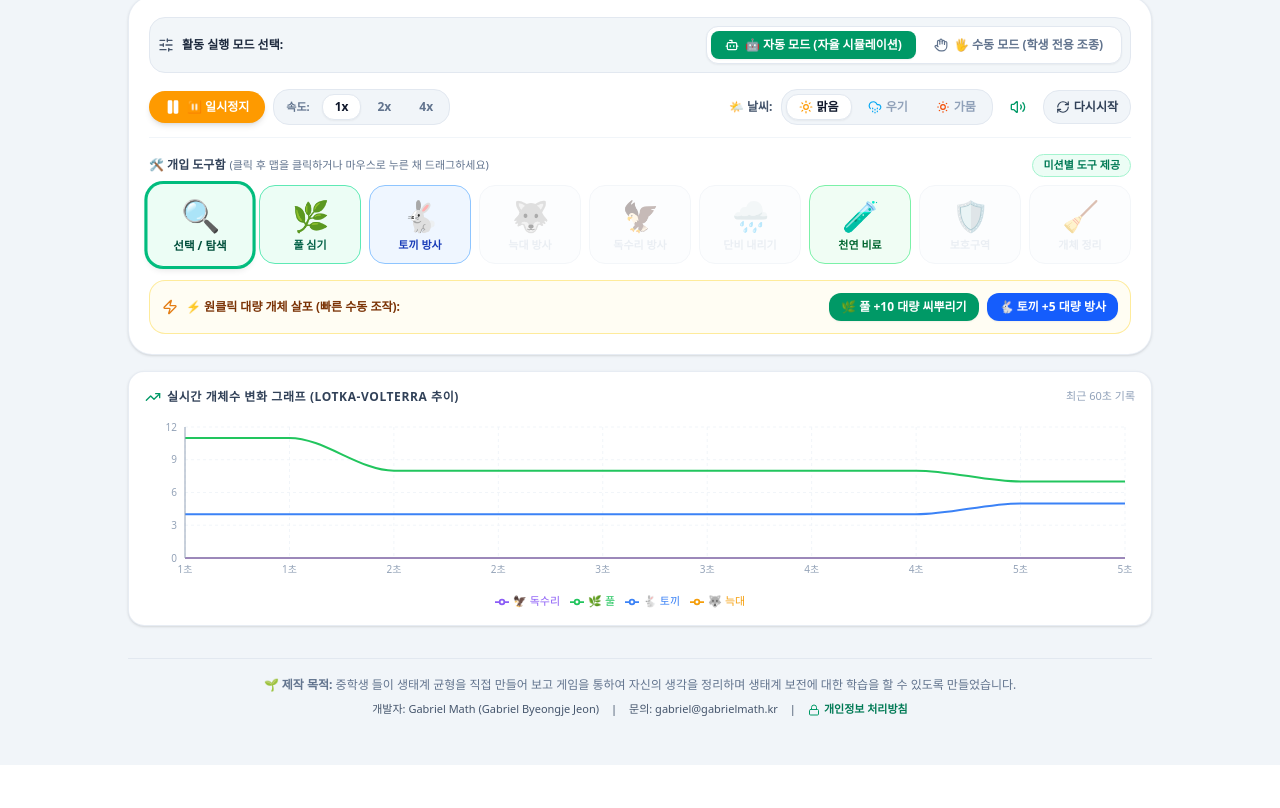
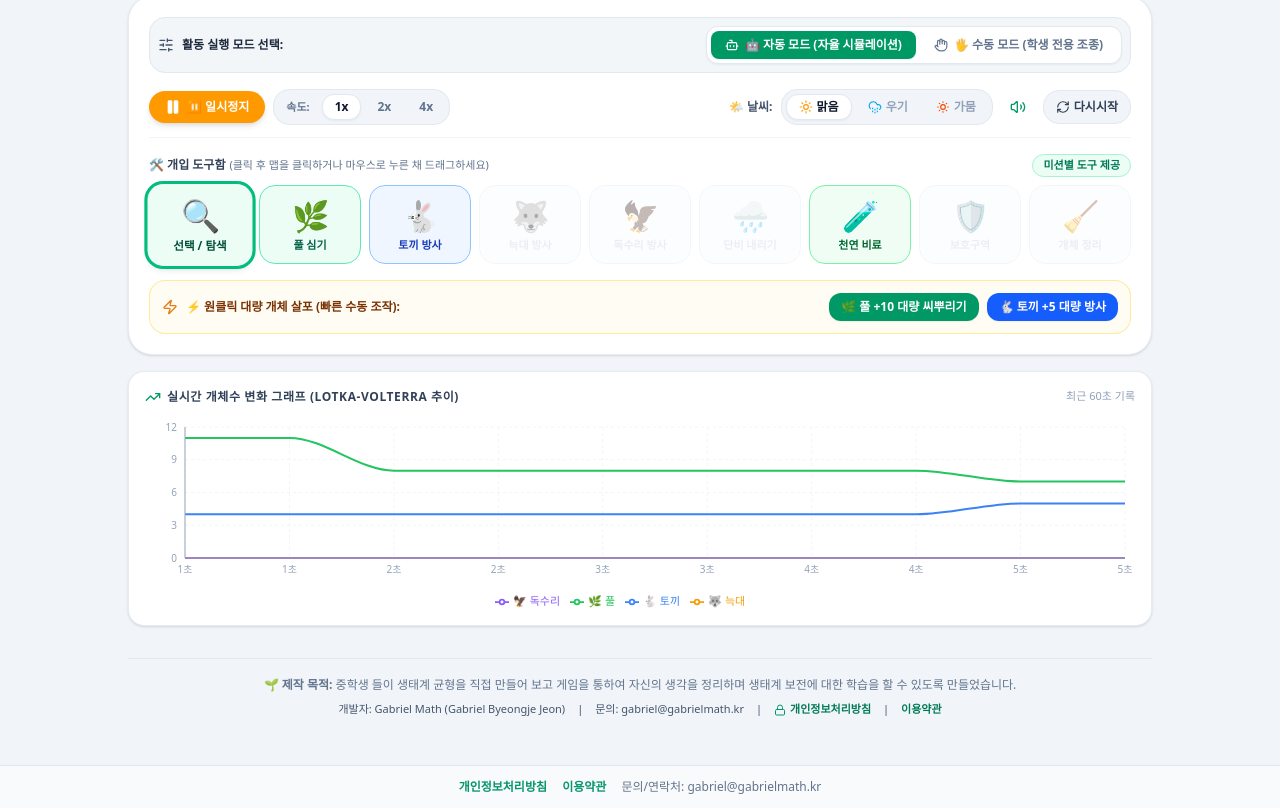
Before and after one commit to Gabriel17bj/Ecological-Balance, a React (Vite) app: page / in a window 1280 px wide. Shown: the part 1051-1859 px from the top of the page. Before the commit the page ends 1816 px from the top, so only its background shows below. Built offline with nearby package versions, Linux system fonts and the light colour scheme.

Commit message:
chore: add security CSP meta tag and update footer
Add Content-Security-Policy meta tag for crawler security and update footer UI components for legal pages.

```diff
--- a/index.html
+++ b/index.html
@@ -16,16 +16,17 @@
     <meta property="og:image" content="https://ais-dev-itb3ixcvp3yjsuqkxg4zxk-962247545765.asia-east1.run.app/og-image.png" />
     <link rel="canonical" href="https://ais-dev-itb3ixcvp3yjsuqkxg4zxk-962247545765.asia-east1.run.app" />
 
-    <!-- Security Meta Fallback -->
+    <!-- Security Meta Fallbacks for Crawlers -->
+    <meta http-equiv="Content-Security-Policy" content="default-src 'self' 'unsafe-inline' 'unsafe-eval' blob: data: https:; frame-ancestors 'self' https:; object-src 'none'; base-uri 'self'; form-action 'self'" />
     <meta http-equiv="X-Content-Type-Options" content="nosniff" />
     <meta http-equiv="Referrer-Policy" content="strict-origin-when-cross-origin" />
   </head>
   <body>
     <div id="root"></div>
-    <footer style="display:none;">
-      <a href="/privacy">개인정보처리방침</a>
-      <a href="/terms">이용약관</a>
-      <p>문의/연락처: gabriel@gabrielmath.kr</p>
+    <footer style="padding: 12px; text-align: center; font-size: 12px; color: #64748b; background-color: #f8fafc; border-top: 1px solid #e2e8f0;">
+      <a href="/privacy" style="color: #059669; font-weight: bold; margin-right: 12px;" target="_blank">개인정보처리방침</a>
+      <a href="/terms" style="color: #059669; font-weight: bold; margin-right: 12px;" target="_blank">이용약관</a>
+      <span>문의/연락처: gabriel@gabrielmath.kr</span>
     </footer>
     <script type="module" src="/src/main.tsx"></script>
   </body>
--- a/src/App.tsx
+++ b/src/App.tsx
@@ -676,15 +676,23 @@ export default function App() {
             <span>|</span>
             <span>문의: gabriel@gabrielmath.kr</span>
             <span>|</span>
-            <button
-              onClick={() => {
-                soundManager.playClick();
-                setPrivacyModalOpen(true);
-              }}
+            <a
+              href="/privacy"
+              target="_blank"
+              rel="noopener noreferrer"
               className="text-emerald-700 font-bold hover:underline flex items-center gap-1"
             >
-              <Lock className="w-3 h-3 text-emerald-600" /> 개인정보 처리방침
-            </button>
+              <Lock className="w-3 h-3 text-emerald-600" /> 개인정보처리방침
+            </a>
+            <span>|</span>
+            <a
+              href="/terms"
+              target="_blank"
+              rel="noopener noreferrer"
+              className="text-emerald-700 font-bold hover:underline"
+            >
+              이용약관
+            </a>
           </div>
         </footer>
       </div>
```
Also changed, not shown: .dorms-check/REPORT.md, .dorms-check/evidence/REPORT.md, .dorms-check/evidence/report.json, .dorms-check/scan.json, .dorms-check/state.json.
